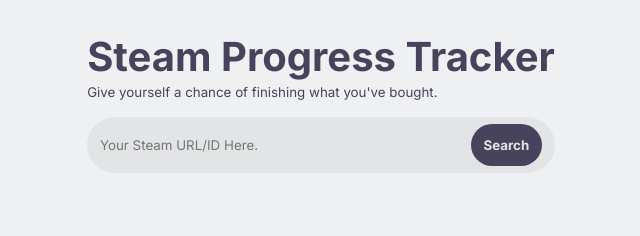
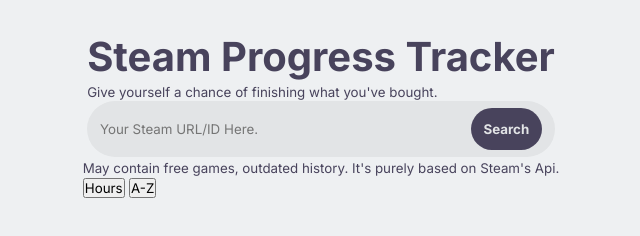
Before and after one commit to codedbygabriel/steam-game-tracker, a website with bundled scripts: page index.html in a window 1280 px wide. Shown: the whole page, without its empty margins (319-959 px from the left). Built offline with nearby package versions, Linux system fonts and the light colour scheme.

Commit message:
feat(structure): games section

```diff
--- a/index.html
+++ b/index.html
@@ -8,7 +8,8 @@
     </head>
     <body>
         <main class="main-content">
-            <section class="main-section">
+            <!-- App Itself -->
+            <article class="main-article">
                 <header>
                     <h1 class="header-title">Steam Progress Tracker</h1>
                     <small>
@@ -26,6 +27,23 @@
                         Search
                     </button>
                 </div>
+                <!-- TODO: History of searchs -->
+                <section></section>
+            </article>
+            <!-- Games / Content -->
+            <section class="hidden games-panel">
+                <header>
+                    <h2 class="games-panel-title"></h2>
+                    <small>
+                        May contain free games, outdated history. It's purely
+                        based on Steam's Api.
+                    </small>
+                    <nav>
+                        <button class="func-button" type="button">Hours</button>
+                        <button class="func-button" type="button">A-Z</button>
+                    </nav>
+                </header>
+                <div class="panel-items"></div>
             </section>
         </main>
     </body>
```
